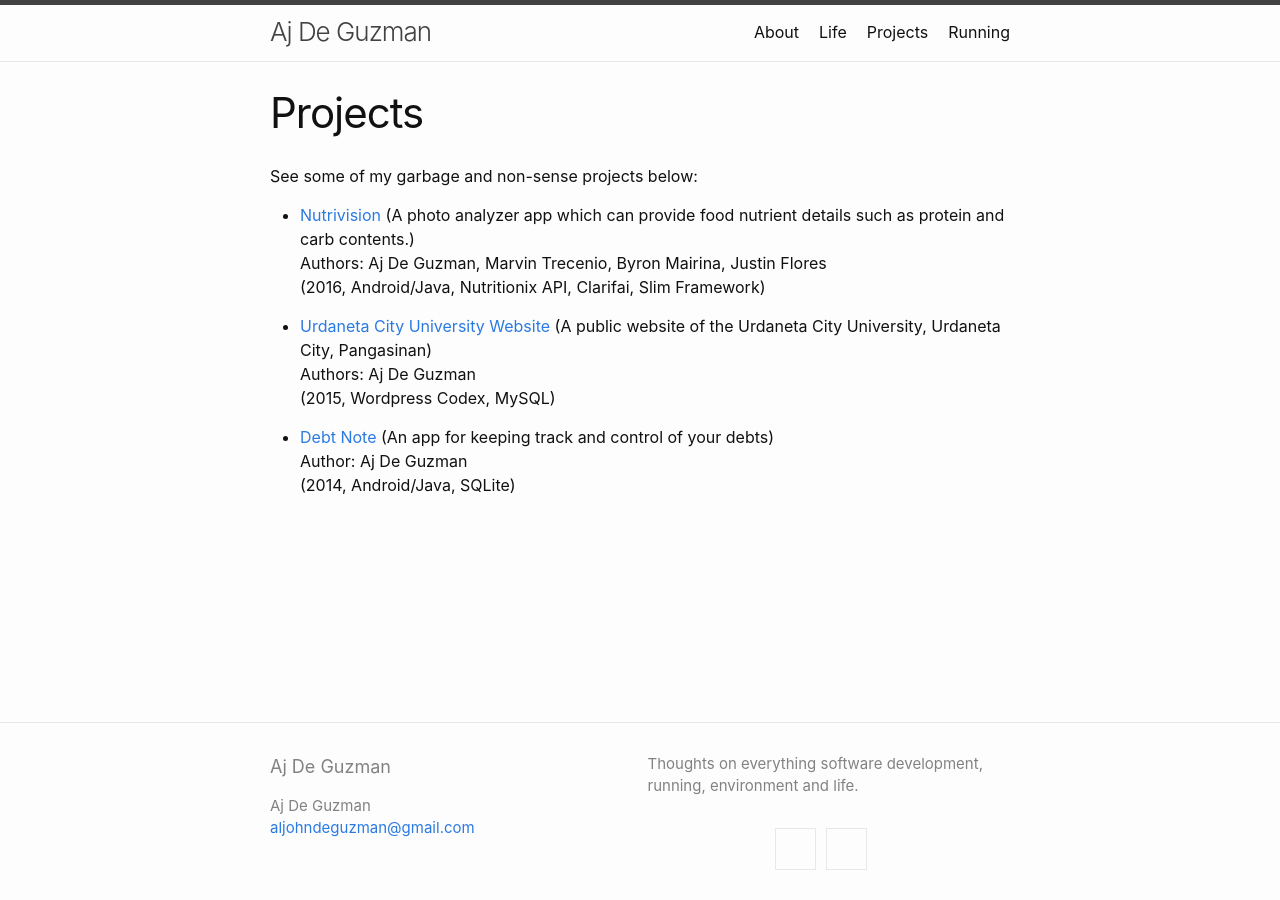
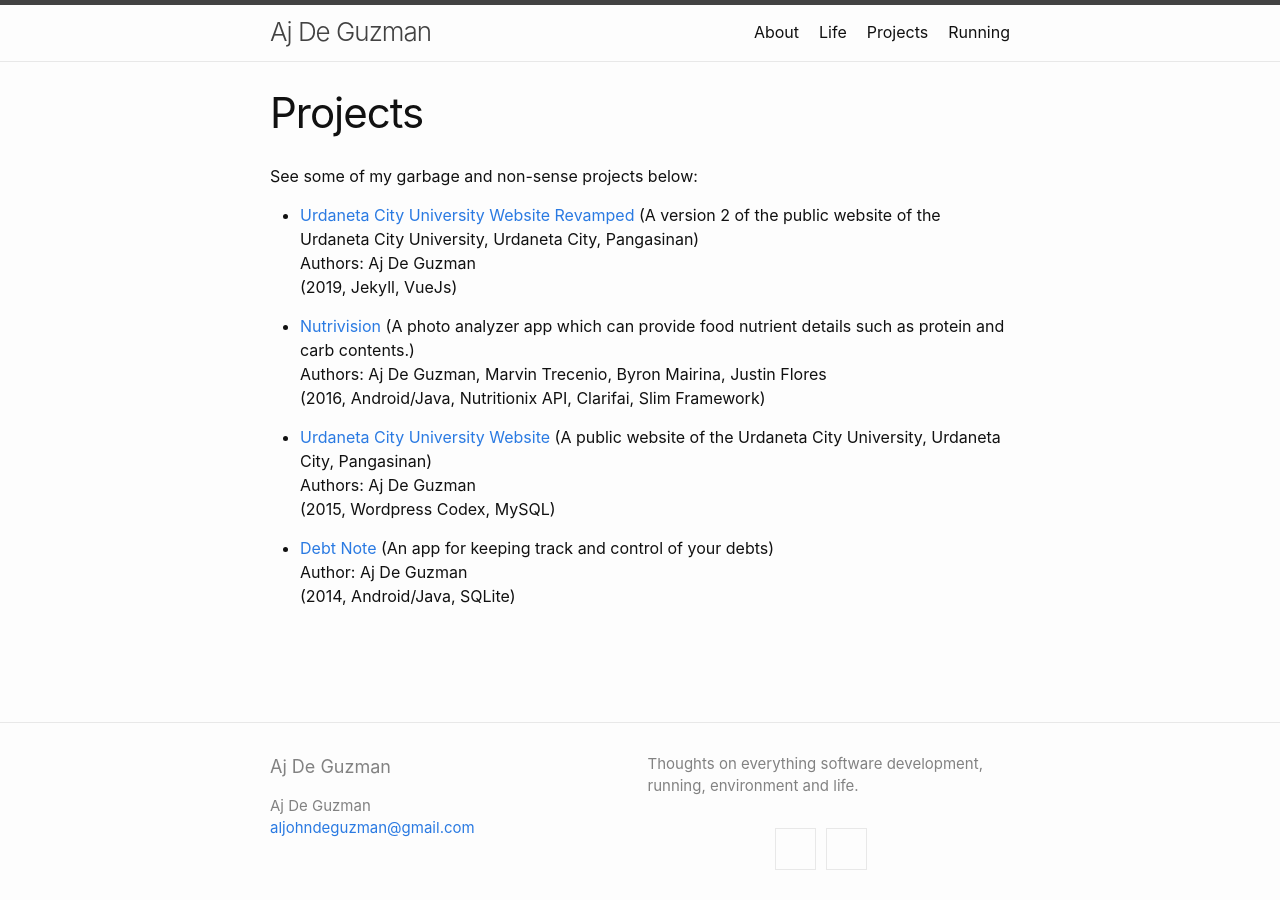
Before and after one commit to ajdeguzman/ajdeguzman.github.io, a Jekyll site: the page built from projects.md, in a window 1280 px wide. Built offline with Jekyll 4.4.1, drawn with Linux system fonts in a browser that asks for light colours.

Commit message:
Update projects

```diff
--- a/projects.md
+++ b/projects.md
@@ -5,6 +5,10 @@ permalink: /projects/
 ---
 
 See some of my garbage and non-sense projects below:
+
+- [Urdaneta City University Website Revamped](https://ajdeguzman.github.com/ucu){:target="_blank"} (A version 2 of the public website of the Urdaneta City University, Urdaneta City, Pangasinan)
+<br> Authors: Aj De Guzman
+<br> (2019, Jekyll, VueJs)
 
 - [Nutrivision](https://play.google.com/store/apps/details?id=edu.ucuccs.nutrivision){:target="_blank"} (A photo analyzer app which can provide food nutrient details such as protein and carb contents.)
 <br> Authors: Aj De Guzman, Marvin Trecenio, Byron Mairina, Justin Flores
```
Also changed, not shown: index.md (+0 -2 lines), life.md (+1 -1 lines).
